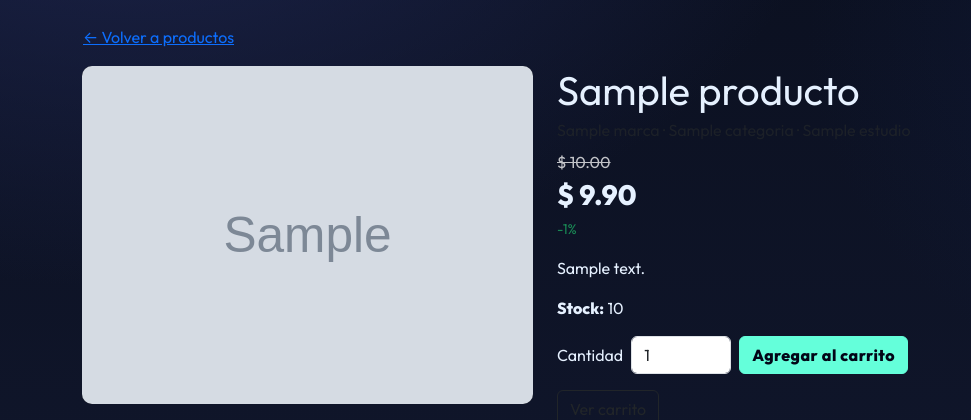
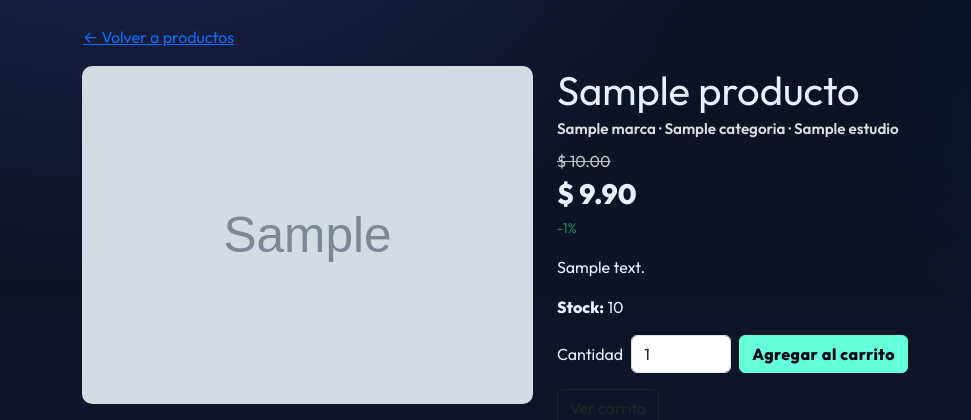
Before and after one commit to Espaik2020/tienda-django, a Django app: a page that uses catalogo/templates/catalogo/producto_detalle.html in a window 1280 px wide. Shown: the part 76-496 px from the top of the page, without its empty margins (0-971 px from the left). Run offline with Django 5.2, Linux system fonts and the light colour scheme; tables that the repository leaves empty hold one stand-in row (values such as "Sample post"); grey boxes marked "Sample" are stand-in pictures; parts of the project's set-up code (start-up, migrations or seed data) failed here and were passed over; some libraries are stand-ins or nearby versions.

Commit message:
ajustando letra blanca

```diff
--- a/catalogo/static/css/app.css
+++ b/catalogo/static/css/app.css
@@ -969,3 +969,11 @@ body{
   color: #ffffff !important;   /* blanco */
   opacity: 0.75;               /* un poco más suave, opcional */
 }
+
+/* Texto de marca / categoría en detalle de producto */
+.product-meta{
+  color: #ffffff !important;   /* blanco */
+  opacity: 0.85;               /* un poco suave para que no compita con el título */
+  font-weight: 600;
+  font-size: 0.95rem;
+}
--- a/catalogo/templates/catalogo/producto_detalle.html
+++ b/catalogo/templates/catalogo/producto_detalle.html
@@ -74,7 +74,7 @@
   <div class="col-md-7">
     <h1 class="mb-1">{{ producto.nombre }}</h1>
 
-    <p class="text-muted mb-2">
+    <p class="product-meta mb-2">
       {% if producto.marca %}{{ producto.marca.nombre }} · {% endif %}
       {% if producto.categoria %}{{ producto.categoria.nombre }}{% endif %}
       {% if producto.estudio %} · {{ producto.estudio.nombre }}{% endif %}
```
